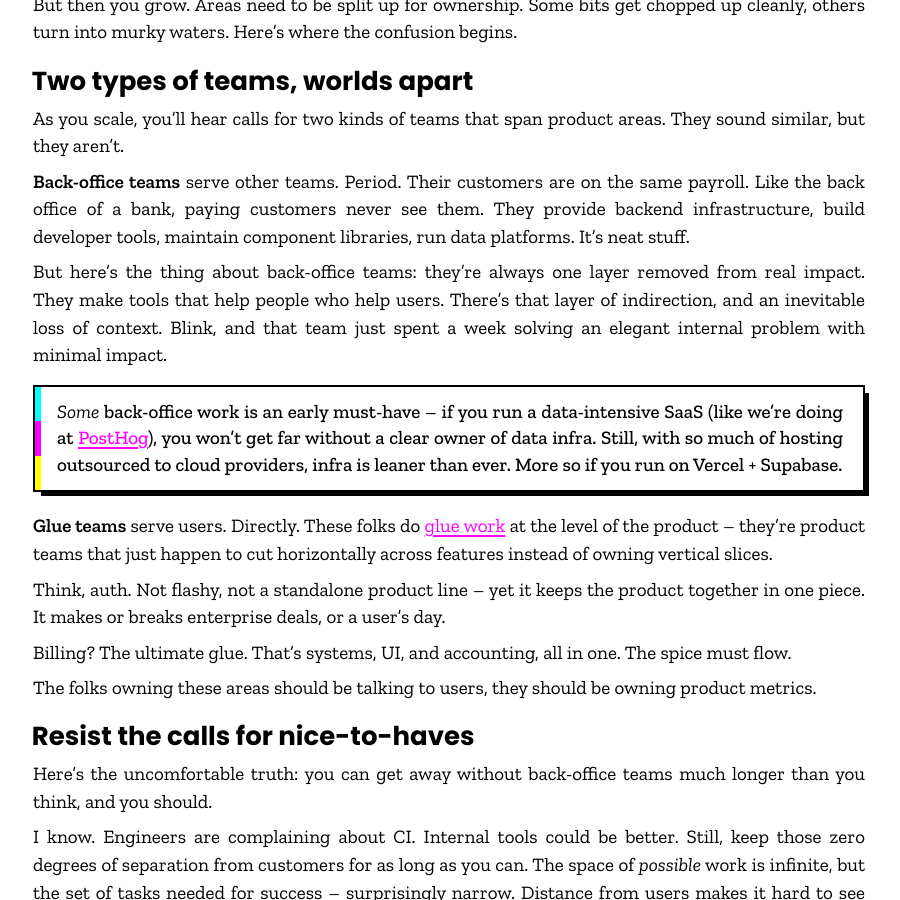
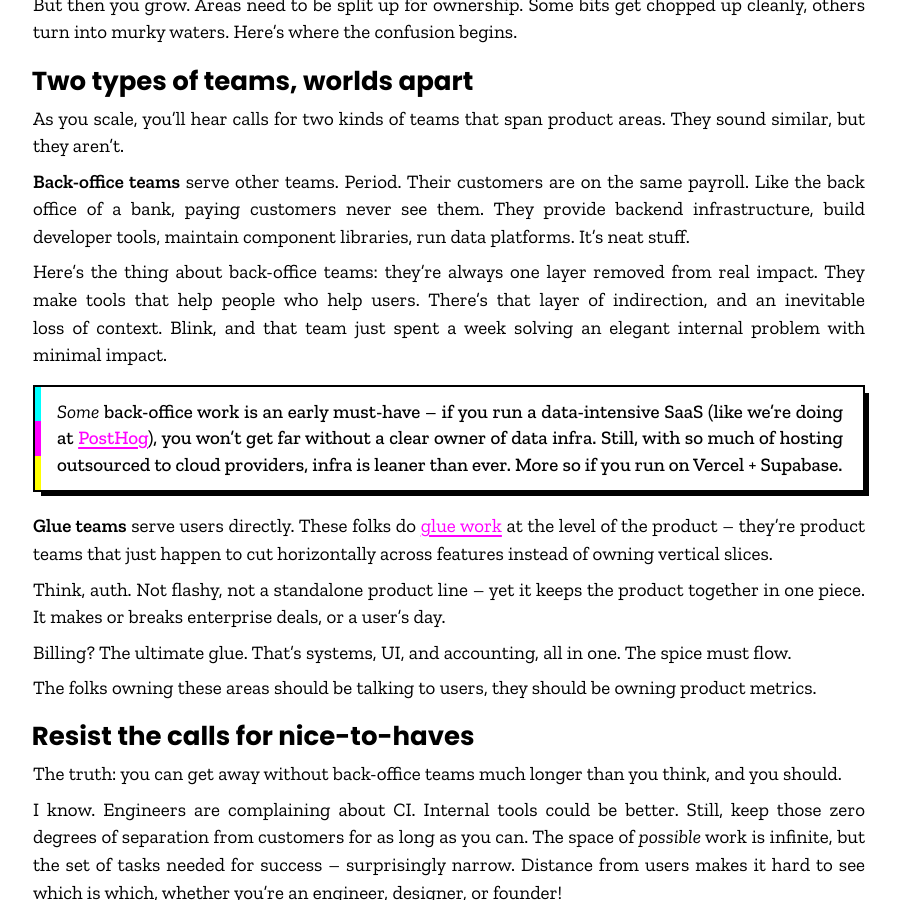
Before and after one commit to Twixes/matloka.com, a Jekyll site: the page built from _posts/2025-07-29-glue-teams-vs-back-office-teams.md, in a window 1280 px wide and 900 px high, scrolled down 709 px. Shown: the whole window, without its empty margins (191-1091 px from the left). Built offline with Jekyll 4.4.1, drawn with Linux system fonts in a browser that asks for light colours; comment, search, counter and statistics services are not loaded.

Commit message:
Tweak more copy

```diff
--- a/_posts/2025-07-29-glue-teams-vs-back-office-teams.md
+++ b/_posts/2025-07-29-glue-teams-vs-back-office-teams.md
@@ -23,11 +23,11 @@ As you scale, you'll hear calls for two kinds of teams that span product areas.
 
 **Back-office teams** serve other teams. Period. Their customers are on the same payroll. Like the back office of a bank, paying customers never see them. They provide backend infrastructure, build developer tools, maintain component libraries, run data platforms. It's neat stuff.
 
-But here's the thing about back-office teams: they're always one layer removed from real impact. They make tools that help people who help users. There's that layer of indirection, and an inevitable loss of context. Blink, and that team just spent a week solving an elegant internal problem with minimal impact.
+Here's the thing about back-office teams: they're always one layer removed from real impact. They make tools that help people who help users. There's that layer of indirection, and an inevitable loss of context. Blink, and that team just spent a week solving an elegant internal problem with minimal impact.
 
 > *Some* back-office work is an early must-have – if you run a data-intensive SaaS (like we're doing at [PostHog](https://posthog.com)), you won't get far without a clear owner of data infra. Still, with so much of hosting outsourced to cloud providers, infra is leaner than ever. More so if you run on Vercel + Supabase.
 
-**Glue teams** serve users. Directly. These folks do [glue work](https://www.noidea.dog/glue) at the level of the product – they're product teams that just happen to cut horizontally across features instead of owning vertical slices.
+**Glue teams** serve users directly. These folks do [glue work](https://www.noidea.dog/glue) at the level of the product – they're product teams that just happen to cut horizontally across features instead of owning vertical slices.
 
 Think, auth. Not flashy, not a standalone product line – yet it keeps the product together in one piece. It makes or breaks enterprise deals, or a user's day.
 
@@ -37,7 +37,7 @@ The folks owning these areas should be talking to users, they should be owning p
 
 ## Resist the calls for nice-to-haves
 
-Here's the uncomfortable truth: you can get away without back-office teams much longer than you think, and you should.
+The truth: you can get away without back-office teams much longer than you think, and you should.
 
 I know. Engineers are complaining about CI. Internal tools could be better. Still, keep those zero degrees of separation from customers for as long as you can. The space of *possible* work is infinite, but the set of tasks needed for success – surprisingly narrow. Distance from users makes it hard to see which is which, whether you're an engineer, designer, or founder!
 
```
